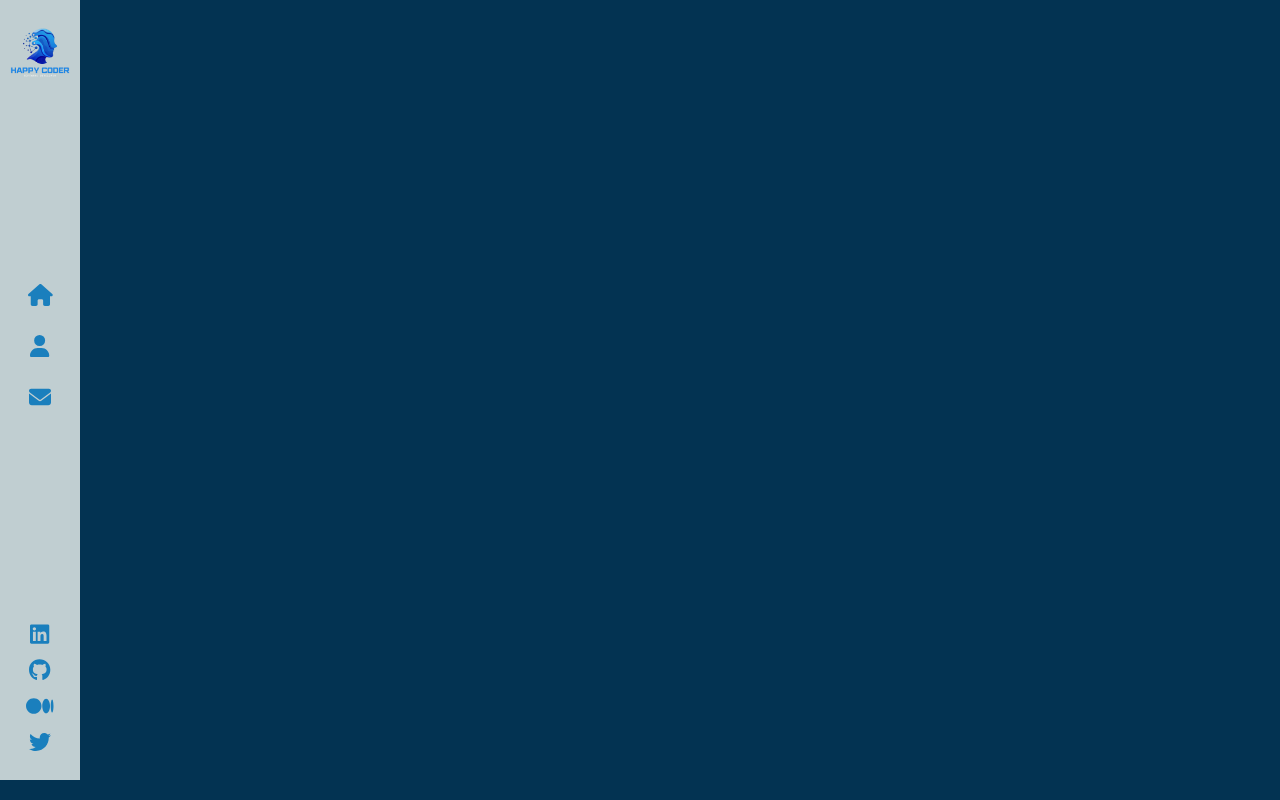
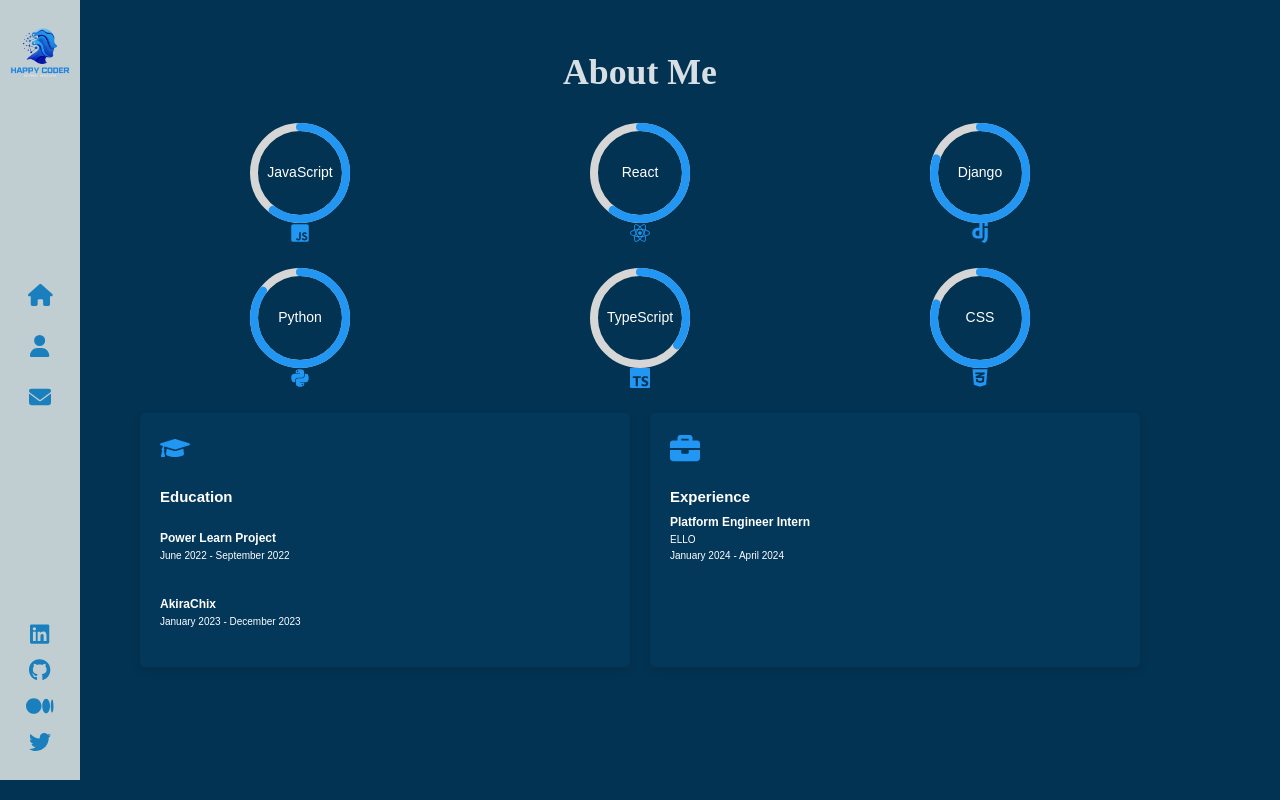
Before and after one commit to MariaGKimani/React-Portfolio-, a React (Create React App) app: page /about in a window 1280 px wide. Before the commit this address had no page. Built offline with nearby package versions, Linux system fonts and the light colour scheme.

Commit message:
created an about page

```diff
--- a/package.json
+++ b/package.json
@@ -14,13 +14,16 @@
     "gsap-trial": "^3.12.5",
     "loaders.css": "^0.1.2",
     "react": "^18.3.1",
+    "react-circular-progressbar": "^2.1.0",
     "react-dom": "^18.3.1",
+    "react-icons": "^5.3.0",
     "react-leaflet": "^4.2.1",
     "react-loaders": "^3.0.1",
     "react-router-dom": "^6.26.2",
     "react-scripts": "5.0.1",
     "resolve-url-loader": "^5.0.0",
     "sass": "^1.78.0",
+    "swiper": "^11.1.14",
     "web-vitals": "^2.1.4"
   },
   "scripts": {
--- a/src/App.js
+++ b/src/App.js
@@ -3,6 +3,7 @@ import { Route, Routes } from 'react-router-dom';
 import Layout from './components/Layout';
 import Sidebar from './components/Sidebar';
 import Home from './components/Home';
+import About from './components/About';
 
 function App() {
   return (
@@ -11,6 +12,7 @@ function App() {
     <Routes>
       <Route path="/" element={<Layout />}>
         <Route index element={<Home />}/>
+        <Route path="about" element={<About />} />
 
       </Route>
 
--- /dev/null
+++ b/src/components/About/index.js
@@ -0,0 +1,72 @@
+// AboutPage.js
+import React from 'react';
+import './style.scss';
+import { FaReact, FaPython, FaCss3Alt,FaJsSquare, FaGraduationCap,FaBriefcase } from 'react-icons/fa';
+import { SiDjango, SiTypescript } from 'react-icons/si';
+import { CircularProgressbar, buildStyles } from 'react-circular-progressbar';
+import 'react-circular-progressbar/dist/styles.css';
+
+const skills = [
+  { name: 'JavaScript', percentage: 60, icon: <FaJsSquare /> },
+  { name: 'React', percentage: 60, icon: <FaReact /> },
+  { name: 'Django', percentage: 80, icon: <SiDjango /> },
+  { name: 'Python', percentage: 85, icon: <FaPython /> },
+  { name: 'TypeScript', percentage: 35, icon: <SiTypescript /> },
+  { name: 'CSS', percentage: 80, icon: <FaCss3Alt /> },
+
+];
+
+const AboutPage = () => {
+  return (
+    <div className="about-container">
+      <h1 className="about-title">About Me</h1>
+      <div className="skills-section">
+        <div className="skills-container">
+          {skills.map((skill) => (
+            <div className="skill-item" key={skill.name}>
+              <CircularProgressbar
+                value={skill.percentage}
+                text={skill.name}
+                styles={buildStyles({
+                  textSize: '14px',
+                  pathColor: '#2196F3',
+                  textColor: '#FFFFFF',
+                })}
+              />
+              <div className="skill-icon">{skill.icon}</div>
+            </div>
+          ))}
+        </div>
+      </div>
+      <div className="education-experience-section">
+        <div className="education">
+        <FaGraduationCap className="section-icon" />
+          <h2>Education</h2>
+          <br/>
+          <div className="education-item">
+            <p className="education-title">Power Learn Project</p>
+            <p className="education-details">June 2022 - September 2022</p>
+          </div>
+          <br/>
+          <div className="education-item">
+            <p className="education-title">AkiraChix</p>
+            <p className="education-details">January 2023 - December 2023</p>
+          </div>
+          {/* Add more education details as needed */}
+        </div>
+        <div className="experience">
+        <FaBriefcase className="section-icon" />
+          <h2>Experience</h2>
+          <div className="experience-item">
+            <p className="experience-title">Platform Engineer Intern</p>
+            <p className="experience-company">ELLO</p>
+            <p className="experience-details">January 2024 - April 2024</p>
+          </div>
+          {/* Add more experience details as needed */}
+        </div>
+      </div>
+    </div>
+  );
+};
+
+export default AboutPage;
--- /dev/null
+++ b/src/components/About/style.scss
@@ -0,0 +1,127 @@
+/* AboutPage.css */
+.about-container {
+    padding: 20px;
+    font-family: Arial, sans-serif;
+    max-width: 1000px;
+    margin: 0 auto;
+  }
+
+  .about-title {
+    text-align: center;
+    font-size: 3.5rem;
+    margin-bottom: 20px;
+    padding: 10px;
+    border-radius: 5px;
+    color: #fff;
+    font-family: 'Lobster', cursive;
+  }
+
+  .skills-section {
+    margin-bottom: 20px;
+  }
+
+  .skills-container {
+    display: grid;
+    gap: 20px; /* Adjust gap as needed */
+    justify-items: center; /* Center items horizontally */
+    grid-template-columns: repeat(3, 1fr); /* 3 columns layout */
+  }
+
+  .skill-item {
+    text-align: center;
+    width: 100px; /* Adjust width as needed */
+    transition: transform 0.3s ease-in-out;
+  }
+
+  .skill-item:hover {
+    transform: scale(1.1);
+    cursor: pointer;
+    color: #fff;
+  }
+
+  .skill-icon {
+    font-size: 2rem;
+    color: #2196F3;
+  }
+
+
+  .education-experience-section {
+    display: flex;
+    justify-content: space-between;
+    gap: 20px;
+    width: 100%;
+  }
+
+  .education, .experience {
+    flex: 1;
+    padding: 20px;
+    background: rgba(33, 150, 243, 0.05);
+    border-radius: 5px;
+    box-shadow: 0 4px 8px rgba(0, 0, 0, 0.1);
+    margin: 0;
+    box-sizing: border-box;
+    color: #fff;
+
+  }
+
+  .section-icon {
+    font-size: 3rem;
+    color: #2196F3;
+    margin-bottom: 10px;
+  }
+
+  .education-item, .experience-item {
+    margin-bottom: 20px;
+  }
+
+  .education-title, .experience-title {
+    font-weight: bold;
+    font-size: 1.2rem;
+  }
+
+  .education-details, .experience-details {
+    margin: 5px 0;
+  }
+
+  h2 {
+    font-size: 1.5rem;
+    margin-bottom: 10px;
+  }
+
+  p {
+    margin: 5px 0;
+  }
+
+  @keyframes fadeIn {
+    from { opacity: 0; }
+    to { opacity: 1; }
+  }
+
+  .about-container {
+    animation: fadeIn 1s ease-in;
+  }
+
+  @keyframes titleAnimation {
+  0% {
+    transform: scale(1);
+    opacity: 0.8;
+  }
+  50% {
+    transform: scale(1.1);
+    opacity: 1;
+  }
+  100% {
+    transform: scale(1);
+    opacity: 0.8;
+  }
+}
+
+.about-title {
+  text-align: center;
+  font-size: 3.5rem;
+  margin-bottom: 20px;
+  padding: 10px;
+  border-radius: 5px;
+  color: #fff;
+  animation: titleAnimation 2s infinite;
+}
```
Also changed, not shown: 1 other file (tests, documents, lock files or other folders).
